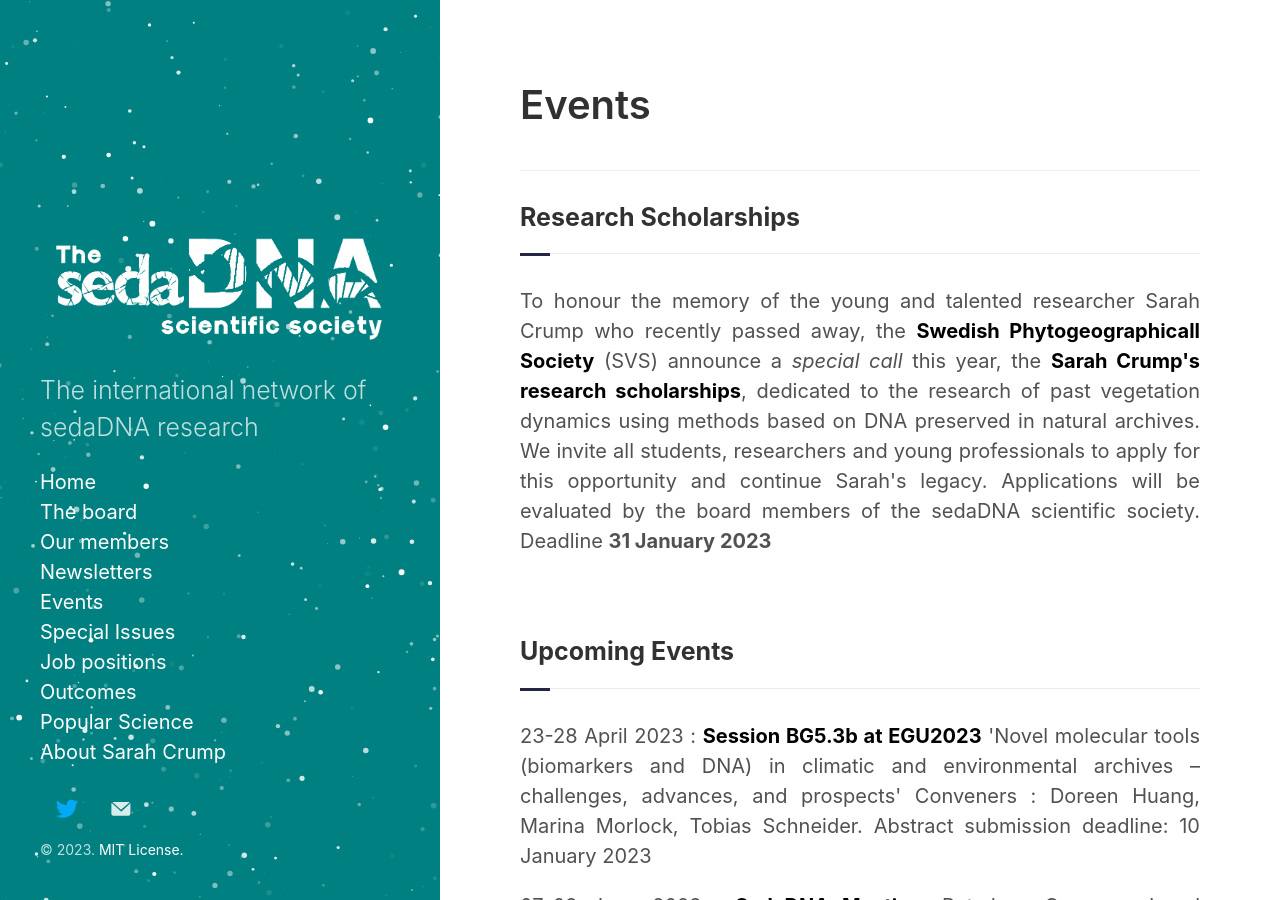
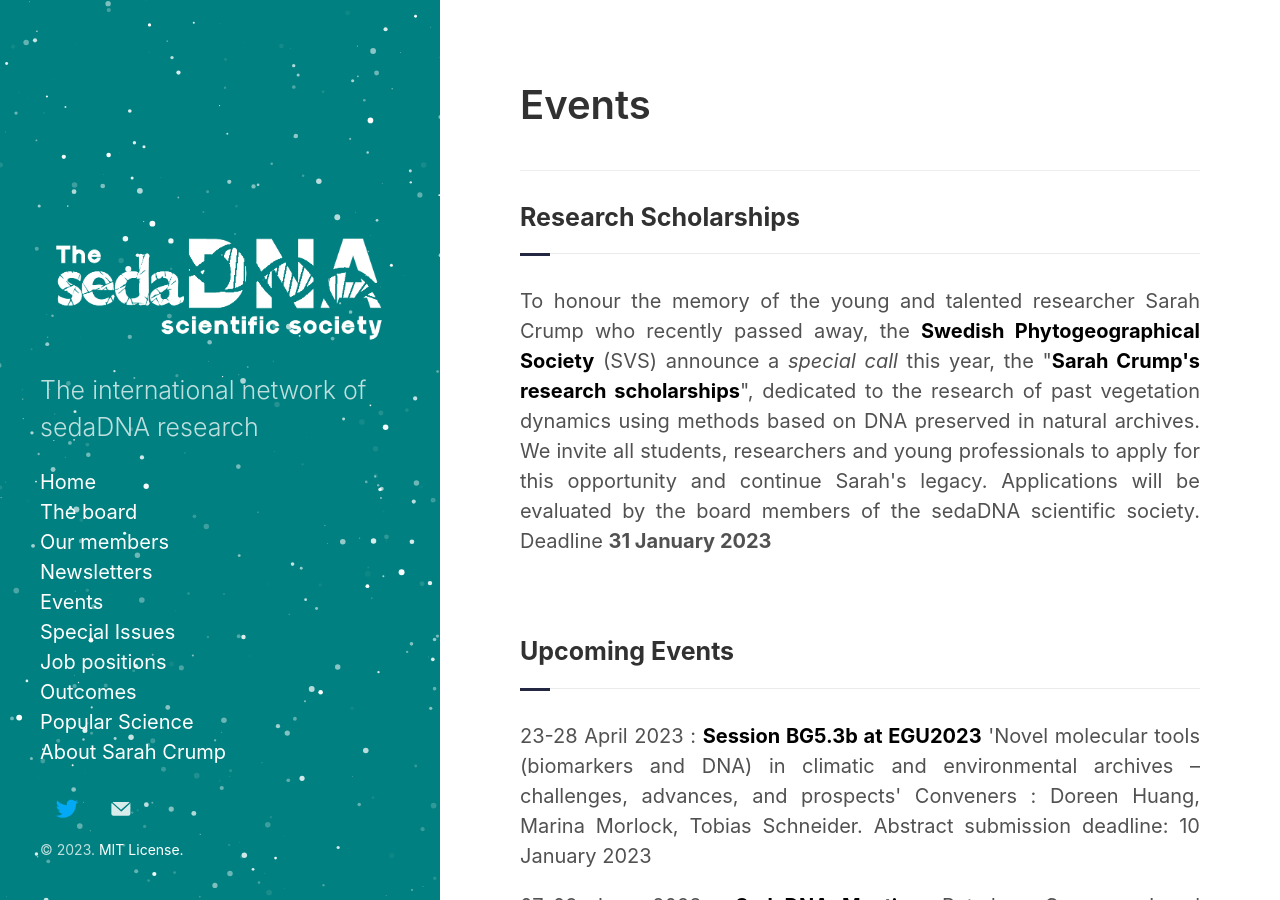
Before and after one commit to sedadna/sedadna.github.io, a Jekyll site: the page built from category/events.md, in a window 1280 px wide and 900 px high. Built offline with Jekyll 4.4.1, drawn with Linux system fonts in a browser that asks for light colours.

Commit message:
Update events.md

```diff
--- a/category/events.md
+++ b/category/events.md
@@ -8,7 +8,7 @@
 <div class="intro">
 
 <h3 class="section-title underline">Research Scholarships</h3>
-<p> To honour the memory of the young and talented researcher Sarah Crump who recently passed away, the  <a href="https://sites.google.com/view/svsplantgeogr/home" target="_blank"><b>Swedish Phytogeographicall Society</b></a> (SVS) announce a <i>special call</i> this year, the <a href="https://sites.google.com/view/svsplantgeogr/scholarships" target="_blank"><b>Sarah Crump's research scholarships</b></a>, dedicated to the research of past vegetation dynamics using methods based on DNA preserved in natural archives. We invite all students, researchers and young professionals to apply for this opportunity and continue Sarah's legacy. Applications will be evaluated by the board members of the sedaDNA scientific society. Deadline <b>31 January 2023</b></p>
+<p> To honour the memory of the young and talented researcher Sarah Crump who recently passed away, the  <a href="https://sites.google.com/view/svsplantgeogr/home" target="_blank"><b>Swedish Phytogeographical Society</b></a> (SVS) announce a <i>special call</i> this year, the "<a href="https://sites.google.com/view/svsplantgeogr/scholarships" target="_blank"><b>Sarah Crump's research scholarships</b></a>", dedicated to the research of past vegetation dynamics using methods based on DNA preserved in natural archives. We invite all students, researchers and young professionals to apply for this opportunity and continue Sarah's legacy. Applications will be evaluated by the board members of the sedaDNA scientific society. Deadline <b>31 January 2023</b></p>
 <br>
 <h3 class="section-title underline">Upcoming Events</h3>
 <p>23-28 April 2023 : <a href="https://meetingorganizer.copernicus.org/EGU23/session/45007" target="_blank"><b>Session BG5.3b at EGU2023</b></a> 'Novel molecular tools (biomarkers and DNA) in climatic and environmental archives – challenges, advances, and prospects' Conveners : Doreen Huang, Marina Morlock, Tobias Schneider. Abstract submission deadline: 10 January 2023</p>
```
